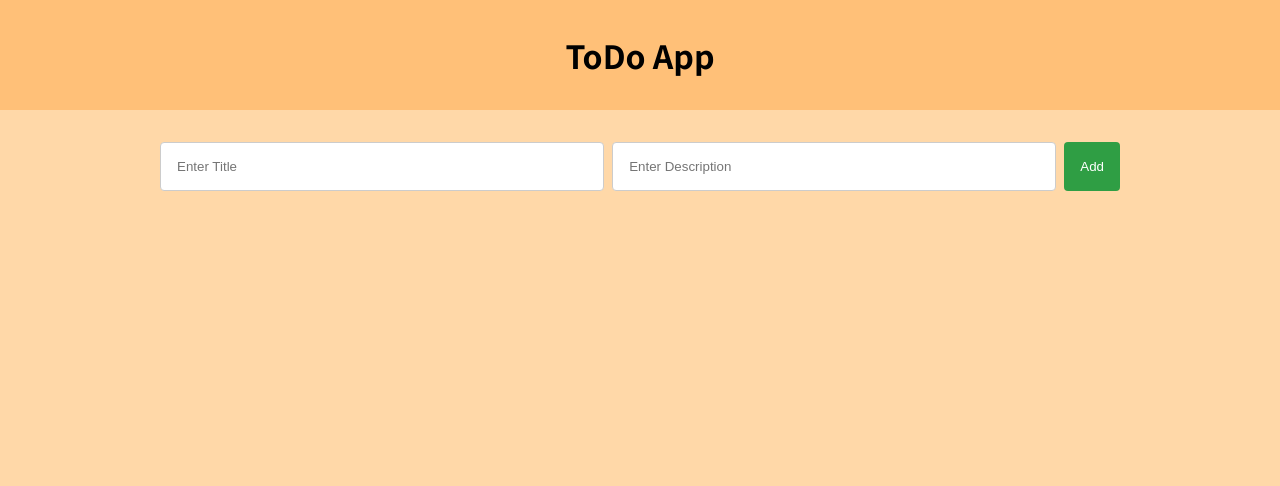
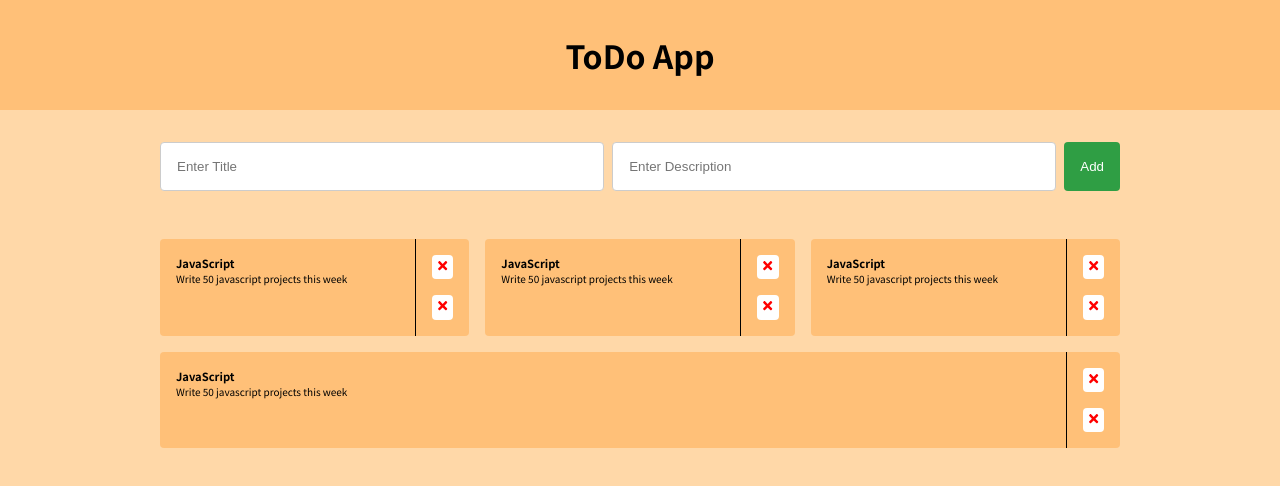
Before and after one commit to Ayomide6441/React-Todo-App, a React (Create React App) app: page / in a window 1280 px wide. Shown: the top 486 px of the page. Built offline with nearby package versions, Linux system fonts and the light colour scheme.

Commit message:
feat: add task container and item

```diff
--- a/package.json
+++ b/package.json
@@ -8,7 +8,9 @@
     "@testing-library/user-event": "^13.5.0",
     "react": "^18.2.0",
     "react-dom": "^18.2.0",
+    "react-icons": "^4.8.0",
     "react-scripts": "5.0.1",
+    "uuid": "^9.0.0",
     "web-vitals": "^2.1.4"
   },
   "scripts": {
--- a/src/App.js
+++ b/src/App.js
@@ -1,12 +1,20 @@
 import React from "react";
 import "./index.css";
 import TaskForm from "./components/Taskform/TaskForm";
+import TaskList from "./components/Task/TaskList";
 
 const App = () => {
+  const saveTaskDataHandler = (enteredTaskData) => {
+    const taskData = {
+      ...enteredTaskData,
+    };
+    console.log(taskData);
+  };
   return (
     <>
       <h1 className="heading">ToDo App</h1>
-      <TaskForm />
+      <TaskForm onSaveTaskData={saveTaskDataHandler} />
+      <TaskList />
     </>
   );
 };
--- a/src/components/Task/TaskItem.js
+++ b/src/components/Task/TaskItem.js
@@ -1,16 +1,21 @@
 import React from "react";
+import { FaTimes } from "react-icons/fa";
 import style from "./TaskItem.module.css";
 
-function TaskItem() {
+function TaskItem(props) {
   return (
     <div className={style.item_container}>
       <div className={style.item_content_container}>
-        <p className={style.content_heading}>Title</p>
-        <p className={style.content_desp}>Desp desp desp desp</p>
+        <p className={style.content_heading}>{props.title}</p>
+        <p className={style.content_desp}>{props.description}</p>
       </div>
       <div className={style.item_button_container}>
-        <button className={style.item_button}></button>
-        <button className={style.item_button}></button>
+        <button className={style.item_button}>
+          <FaTimes color="red" />
+        </button>
+        <button className={style.item_button}>
+          <FaTimes color="red" />
+        </button>
       </div>
     </div>
   );
--- a/src/components/Task/TaskItem.module.css
+++ b/src/components/Task/TaskItem.module.css
@@ -0,0 +1,28 @@
+.item_container {
+  background-color: #ffc078;
+  display: flex;
+  min-width: 19.33rem;
+  flex-grow: 1;
+  border-radius: 4px;
+}
+.item_content_container {
+  padding: 1rem;
+  flex-grow: 1;
+}
+.content_heading {
+  font-weight: 600;
+  font-size: 0.7rem;
+}
+.item_button_container {
+  padding: 1rem;
+  border-left: 1px solid #000;
+  display: flex;
+  gap: 1rem;
+  flex-direction: column;
+}
+.item_button {
+  border: 0;
+  background-color: #fff;
+  padding: 4px;
+  border-radius: 4px;
+}
--- a/src/components/Task/TaskList.js
+++ b/src/components/Task/TaskList.js
@@ -0,0 +1,29 @@
+import React from "react";
+import TaskItem from "./TaskItem";
+import style from "./TaskList.module.css";
+import Card from "../UI/Card";
+
+function TaskList() {
+  return (
+    <Card className={style.taskitem_container}>
+      <TaskItem
+        title="JavaScript"
+        description="Write 50 javascript projects this week"
+      />
+      <TaskItem
+        title="JavaScript"
+        description="Write 50 javascript projects this week"
+      />
+      <TaskItem
+        title="JavaScript"
+        description="Write 50 javascript projects this week"
+      />
+      <TaskItem
+        title="JavaScript"
+        description="Write 50 javascript projects this week"
+      />
+    </Card>
+  );
+}
+
+export default TaskList;
--- a/src/components/Task/TaskList.module.css
+++ b/src/components/Task/TaskList.module.css
@@ -0,0 +1,6 @@
+.taskitem_container {
+  margin-top: 3rem;
+  display: flex;
+  flex-wrap: wrap;
+  gap: 1rem;
+}
--- a/src/components/Taskform/TaskForm.js
+++ b/src/components/Taskform/TaskForm.js
@@ -3,7 +3,7 @@ import Card from "../UI/Card";
 import styles from "./TaskForm.module.css";
 import data from "../Task/Data";
 
-function TaskForm() {
+function TaskForm(props) {
   const [enteredTitle, setEneteredTitle] = useState("");
   const [enteredDescription, setEneteredDescription] = useState("");
   const [tasks, setTasks] = useState(data);
@@ -17,9 +17,13 @@ function TaskForm() {
   }
 
   function addTaskHandler(e) {
-    console.log(enteredTitle, enteredDescription);
+    const task = {
+      title: enteredTitle,
+      description: enteredDescription,
+    };
+    props.onSaveTaskData(task);
     setTasks(function (prevTasks) {
-      return [tasks, ...prevTasks];
+      return [task, ...prevTasks];
     });
     setEneteredTitle("");
     setEneteredDescription("");
@@ -49,7 +53,11 @@ function TaskForm() {
             onChange={descriptionChangeHandler}
           />
         </div>
-        <button type="submit" onClick={addTaskHandler}>
+        <button
+          className={styles.button}
+          type="submit"
+          onClick={addTaskHandler}
+        >
           Add
         </button>
       </form>
--- a/src/components/Taskform/TaskForm.module.css
+++ b/src/components/Taskform/TaskForm.module.css
@@ -9,7 +9,7 @@
   outline: 1.5px solid #ff922b;
   border: 0;
 }
-button {
+.button {
   background-color: #2f9e44;
   color: #fff;
   padding: 1rem;
```
Also changed, not shown: 1 other file (tests, documents, lock files or other folders).
